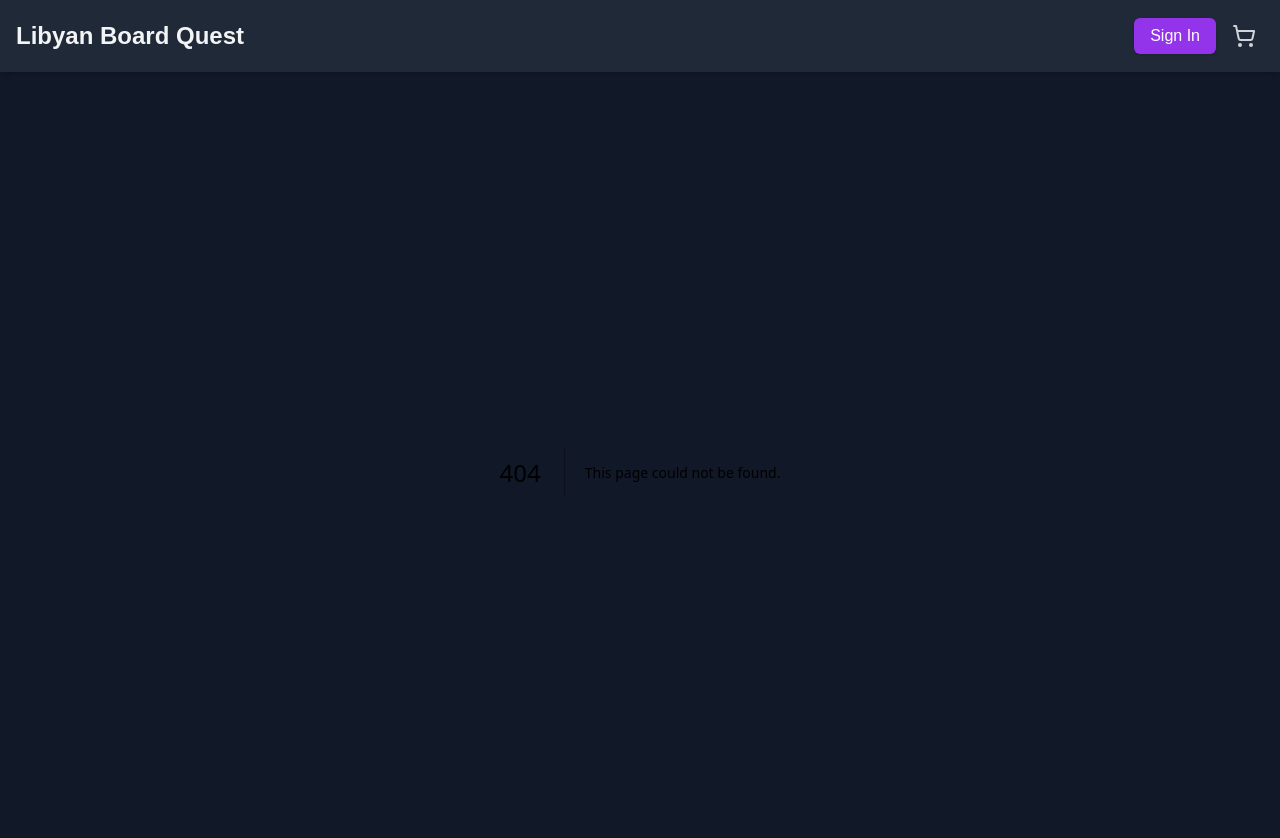
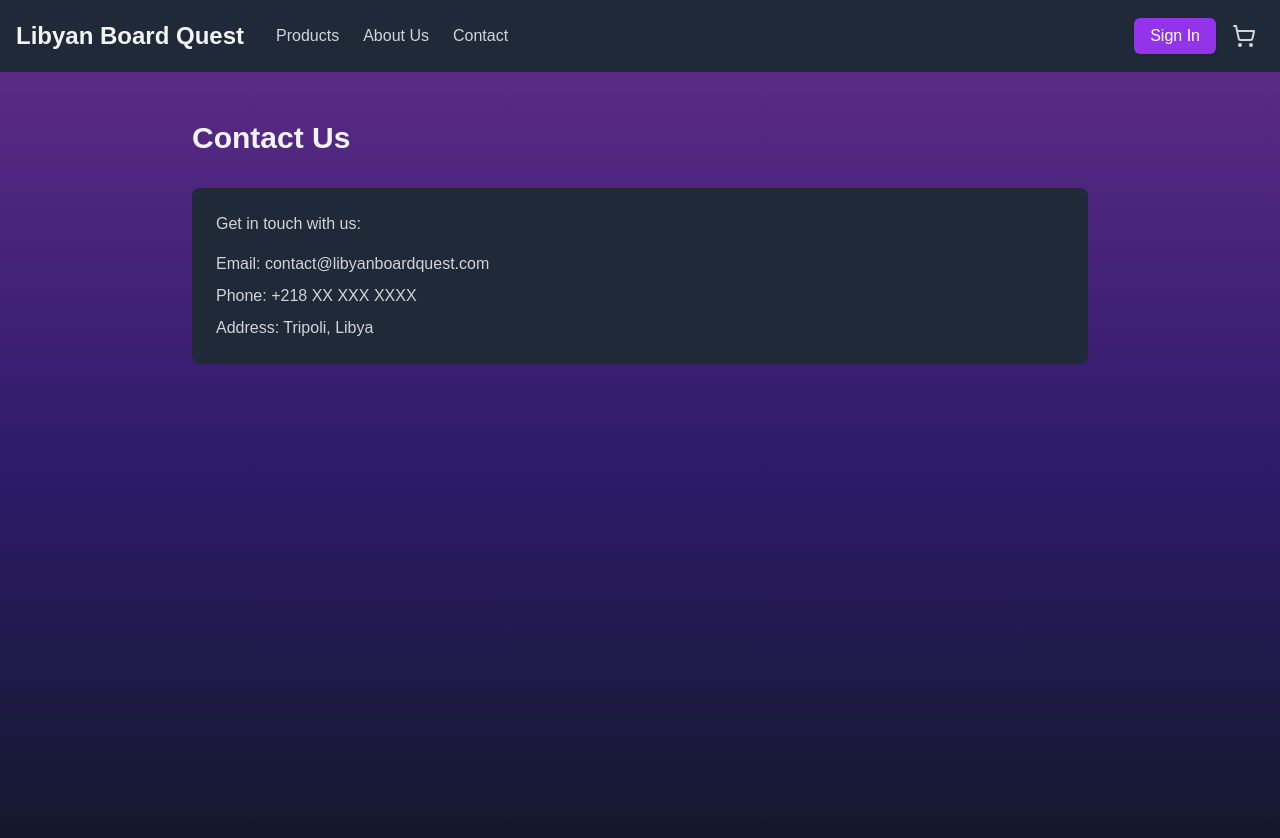
Before and after one commit to amjed456/Libyan-Board-Quest, a Next.js app: page /contact in a window 1280 px wide. Before the commit this address had no page. Shown: the top 838 px of the page. Built offline with nearby package versions, Linux system fonts and the light colour scheme.

Commit message:
cart box update

```diff
--- /dev/null
+++ b/app/about/page.tsx
@@ -0,0 +1,17 @@
+export default function AboutPage() {
+  return (
+    <div className="min-h-screen bg-gradient-to-b from-[#5B2A86] via-[#2D1B69] to-gray-900 py-12 px-4">
+      <div className="max-w-4xl mx-auto">
+        <h1 className="text-3xl font-bold text-gray-100 mb-8">About Us</h1>
+        <div className="bg-gray-800 rounded-lg p-6 text-gray-300">
+          <p className="mb-4">
+            Welcome to Libyan Board Quest, your premier destination for board games in Libya.
+          </p>
+          <p>
+            We are passionate about bringing people together through the joy of gaming.
+          </p>
+        </div>
+      </div>
+    </div>
+  )
+}
--- /dev/null
+++ b/app/contact/page.tsx
@@ -0,0 +1,19 @@
+export default function ContactPage() {
+  return (
+    <div className="min-h-screen bg-gradient-to-b from-[#5B2A86] via-[#2D1B69] to-gray-900 py-12 px-4">
+      <div className="max-w-4xl mx-auto">
+        <h1 className="text-3xl font-bold text-gray-100 mb-8">Contact Us</h1>
+        <div className="bg-gray-800 rounded-lg p-6 text-gray-300">
+          <p className="mb-4">
+            Get in touch with us:
+          </p>
+          <ul className="space-y-2">
+            <li>Email: contact@libyanboardquest.com</li>
+            <li>Phone: +218 XX XXX XXXX</li>
+            <li>Address: Tripoli, Libya</li>
+          </ul>
+        </div>
+      </div>
+    </div>
+  )
+}
--- /dev/null
+++ b/app/products/page.tsx
@@ -0,0 +1,11 @@
+'use client'
+
+import ProductGrid from '@/components/ProductGrid'
+
+export default function ProductsPage() {
+  return (
+    <div className="min-h-screen bg-gradient-to-b from-[#5B2A86] via-[#2D1B69] to-gray-900 py-12">
+      <ProductGrid />
+    </div>
+  )
+}
--- a/components/CartDropdown.tsx
+++ b/components/CartDropdown.tsx
@@ -54,7 +54,7 @@ export default function CartDropdown({ isOpen, onClose }: CartDropdownProps) {
 
   if (!isAuthenticated) {
     return (
-      <div className="absolute right-0 mt-2 w-[calc(100vw-2rem)] sm:w-96 bg-white rounded-lg shadow-xl z-50">
+      <div className="absolute right-0 mt-2 w-[calc(100vw-2rem)] sm:w-96 bg-white rounded-lg shadow-xl z-50 max-w-[320px] mx-auto sm:mx-0">
         <div className="p-4">
           <h3 className="text-lg font-semibold mb-4">Shopping Cart</h3>
           <p className="text-gray-500 mb-4">Please sign in to view your cart</p>
@@ -72,17 +72,18 @@ export default function CartDropdown({ isOpen, onClose }: CartDropdownProps) {
   const total = cartItems.reduce((sum, item) => sum + (item.price * item.quantity), 0)
 
   return (
-    <div className="cart-dropdown absolute right-0 mt-2 w-[calc(100vw-2rem)] sm:w-96 bg-white rounded-lg shadow-xl z-50">
+    <div className="cart-dropdown fixed sm:absolute right-2 sm:right-0 left-2 sm:left-auto mt-2 w-auto sm:w-96 bg-white rounded-lg shadow-xl z-50">
       <div className="p-4">
         <h3 className="text-lg font-semibold mb-4">Shopping Cart</h3>
         {cartItems.length === 0 ? (
           <p className="text-gray-500">Your cart is empty</p>
         ) : (
           <>
+            <div className="max-h-[60vh] overflow-y-auto">
               {cartItems.map((item) => (
                 <div key={item.id} className="flex items-center gap-4 py-4 border-b">
                   {item.image_url && (
-                  <div className="relative w-16 h-16">
+                    <div className="relative w-16 h-16 flex-shrink-0">
                       <img
                         src={item.image_url || PLACEHOLDER_IMAGE}
                         alt={item.name}
@@ -94,8 +95,8 @@ export default function CartDropdown({ isOpen, onClose }: CartDropdownProps) {
                       />
                     </div>
                   )}
-                <div className="flex-1">
-                  <h4 className="font-medium">{item.name}</h4>
+                  <div className="flex-1 min-w-0">
+                    <h4 className="font-medium truncate">{item.name}</h4>
                     <p className="text-sm text-gray-500">
                       ${item.price.toFixed(2)} x {item.quantity}
                     </p>
@@ -105,6 +106,7 @@ export default function CartDropdown({ isOpen, onClose }: CartDropdownProps) {
                       variant="outline"
                       size="icon"
                       onClick={() => updateQuantity(item.id, 'decrease')}
+                      className="h-8 w-8"
                     >
                       <Minus className="h-4 w-4" />
                     </Button>
@@ -113,6 +115,7 @@ export default function CartDropdown({ isOpen, onClose }: CartDropdownProps) {
                       variant="outline"
                       size="icon"
                       onClick={() => updateQuantity(item.id, 'increase')}
+                      className="h-8 w-8"
                     >
                       <Plus className="h-4 w-4" />
                     </Button>
@@ -120,13 +123,15 @@ export default function CartDropdown({ isOpen, onClose }: CartDropdownProps) {
                       variant="ghost"
                       size="icon"
                       onClick={() => removeFromCart(item.id)}
+                      className="h-8 w-8"
                     >
                       <Trash2 className="h-4 w-4" />
                     </Button>
                   </div>
                 </div>
               ))}
-            <div className="mt-4">
+            </div>
+            <div className="mt-4 border-t pt-4">
               <div className="flex justify-between font-semibold mb-4">
                 <span>Total:</span>
                 <span>${total.toFixed(2)}</span>
--- a/components/Header.tsx
+++ b/components/Header.tsx
@@ -92,9 +92,24 @@ export default function Header() {
     <header className="bg-gray-800 shadow-md">
       <nav className="container mx-auto px-4 py-4">
         <div className="flex flex-col sm:flex-row justify-between items-center gap-4">
-          <Link href="/" className="text-xl sm:text-2xl font-bold text-gray-100">
-            Libyan Board Quest
-          </Link>
+          <div className="flex items-center gap-8">
+            <Link href="/" className="text-xl sm:text-2xl font-bold text-gray-100">
+              Libyan Board Quest
+            </Link>
+
+            {/* Desktop Navigation */}
+            <div className="hidden sm:flex items-center space-x-6">
+              <Link href="/products" className="text-gray-300 hover:text-white">
+                Products
+              </Link>
+              <Link href="/about" className="text-gray-300 hover:text-white">
+                About Us
+              </Link>
+              <Link href="/contact" className="text-gray-300 hover:text-white">
+                Contact
+              </Link>
+            </div>
+          </div>
 
           <div className="flex items-center gap-2 sm:gap-4">
             <div className="flex items-center gap-2">
@@ -140,6 +155,7 @@ export default function Header() {
                 <CartDropdown isOpen={isCartOpen} onClose={() => setIsCartOpen(false)} />
               </div>
 
+              {/* Mobile Menu Button - Only shows on mobile */}
               <button
                 className="sm:hidden p-2 text-gray-300 hover:text-white"
                 onClick={() => setSidebarOpen(!isSidebarOpen)}
```
Lines whose indentation alone changed are shown as unchanged.
